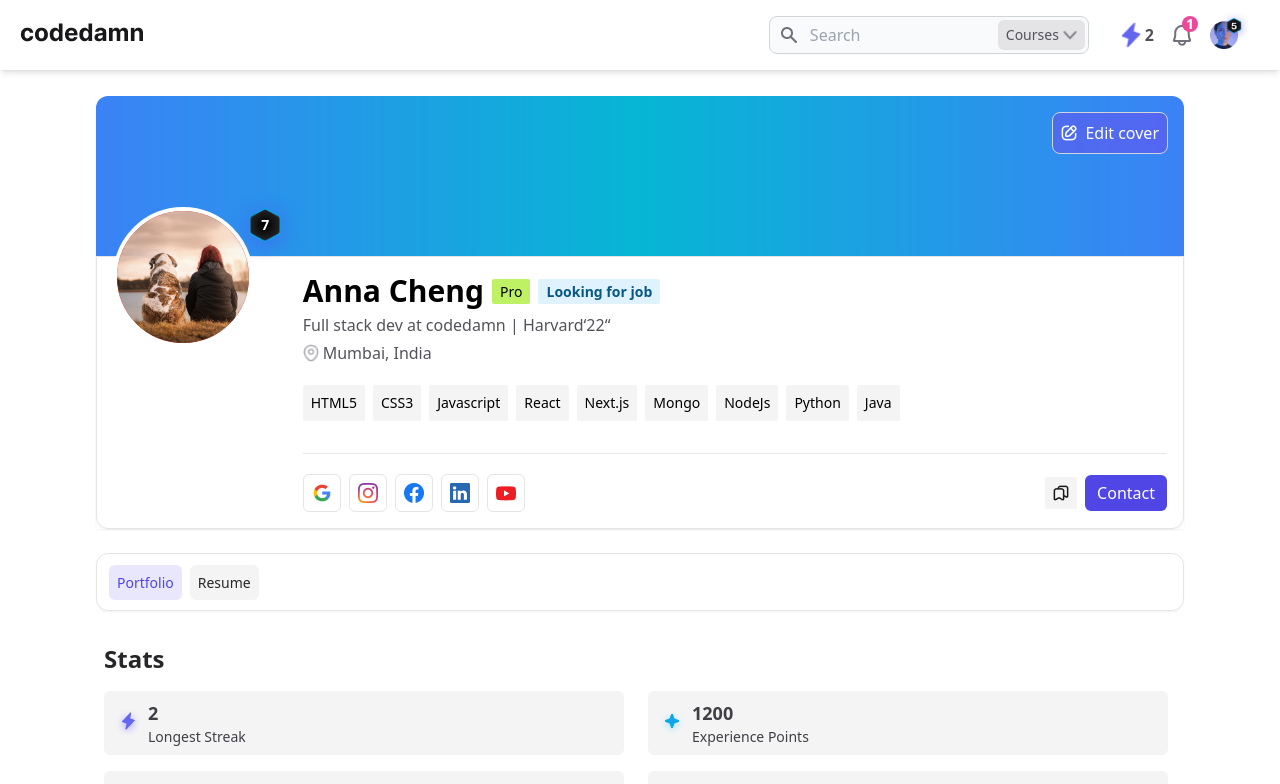
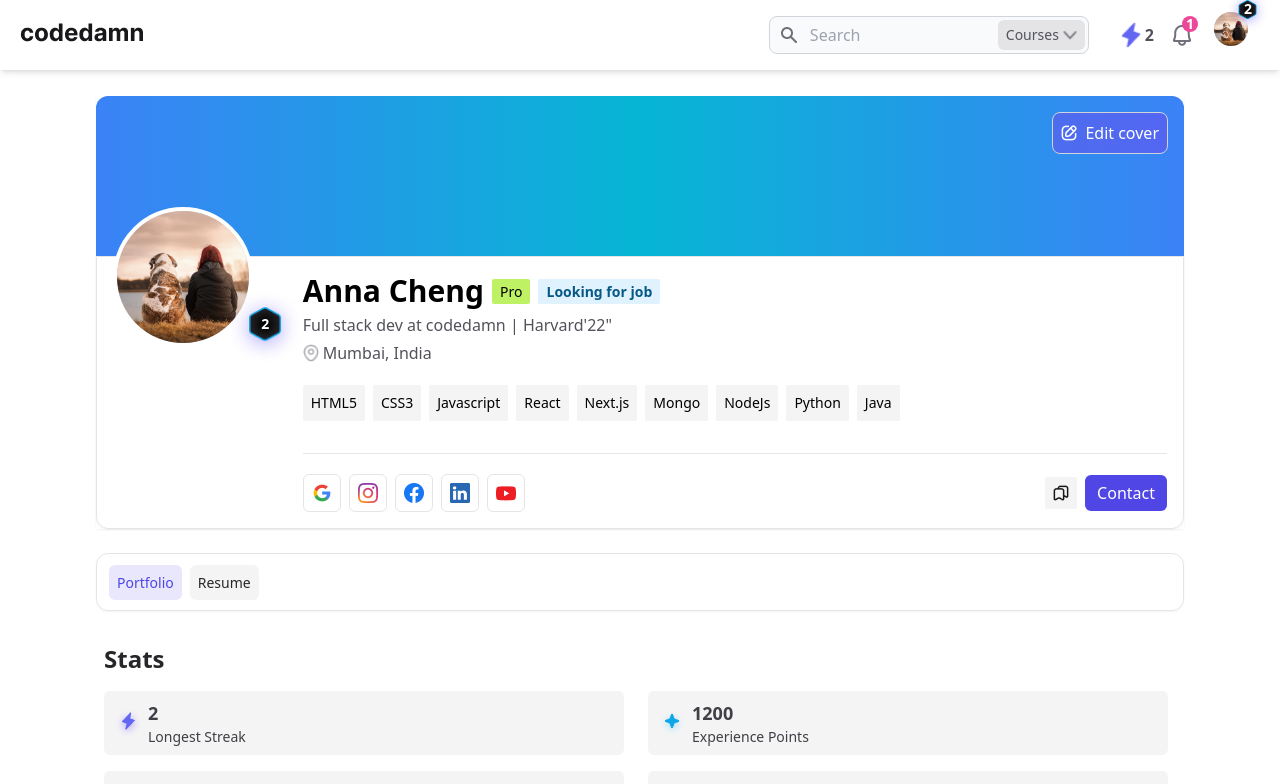
Before and after one commit to ishantchauhan710/codedamn-assignment, a Next.js app: page / in a window 1280 px wide. Shown: the top 784 px of the page. Built offline with nearby package versions, Linux system fonts and the light colour scheme.

Commit message:
Profile badge feature improved

```diff
--- a/models/User.ts
+++ b/models/User.ts
@@ -47,6 +47,7 @@
   education: ResumeEducation[];
   interests: string[];
   languages: string[];
+  isLookingForJob: boolean
 };
 
 export type User = {
@@ -58,6 +59,7 @@
   gender: string;
   profilePic: string;
   coverPic: string;
+  proAccountActivated: boolean,
   skills: string[];
   socials: {
     google: string;
--- a/src/components/common/NavBar.tsx
+++ b/src/components/common/NavBar.tsx
@@ -1,5 +1,8 @@
 import Image from "next/image";
 import React from "react";
+import ProfileImage from "../util/ProfilePicture";
+import { useAppContext } from "context/AppContext";
+import { User } from "models/User";
 
 const Logo = () => {
   return (
@@ -49,7 +52,11 @@
   );
 };
 
-const NavIcons = () => {
+interface NavIconProps {
+  user: User;
+}
+
+const NavIcons = ({ user }: NavIconProps) => {
   return (
     <div
       className="flex items-center justify-between"
@@ -81,12 +88,14 @@
         className="relative mx-2 cursor-pointer transition"
         onClick={() => alert("Profile")}
       >
-        <Image
-          src="/icons/avatars/profile_small.png"
+        <ProfileImage
+          src={user.profilePic}
           width={42}
           height={42}
           alt="profile"
           className="mt-[-12px]"
+          badgePosition="top"
+          badgeValue={user.stats.longestStreak}
         />
       </div>
     </div>
@@ -94,11 +103,12 @@
 };
 
 const NavBar = () => {
+  const { user } = useAppContext();
   return (
     <div className="flex items-center justify-end px-5 py-4 fixed top-0 w-screen z-[20] bg-white shadow-md">
       <Logo />
       <SearchField />
-      <NavIcons />
+      <NavIcons user={user} />
     </div>
   );
 };
--- a/src/components/profile/ProfileSection.tsx
+++ b/src/components/profile/ProfileSection.tsx
@@ -39,25 +39,28 @@
             width={140}
             height={140}
             alt="profile"
-            badgeValue={7}
-            badgePosition="top"
+            badgeValue={user.stats.longestStreak}
             className="absolute mt-[-50px] ml-4 cursor-pointer"
           />
         </div>
         <div className="flex-[0.82] m-4">
           <div className="flex flex-col sm:flex-row sm:items-center">
-            <span className="font-bold text-3xl mr-2">Anna Cheng</span>
+            <span className="font-bold text-3xl mr-2">{user.fullname}</span>
             <div>
+              {user.proAccountActivated && (
                 <span className="bg-lime-300 px-2 py-[3px] text-sm mr-2 rounded-sm">
                   Pro
                 </span>
+              )}
+              {user.resume.isLookingForJob && (
                 <span className="bg- bg-sky-100 text-sky-800 px-2 py-[3px] text-sm rounded-sm font-semibold">
                   Looking for job
                 </span>
+              )}
             </div>
           </div>
           <div className="text-md text-zinc-600 mt-1">
-            Full stack dev at codedamn | Harvard&lsquo;22&ldquo;
+            {user.about}
           </div>
           <div className="text-md text-zinc-600 mt-1 flex items-center font-light">
             <Image
@@ -67,7 +70,7 @@
               alt="location"
               className="mr-1"
             />
-            Mumbai, India
+            {user.location}
           </div>
           <div className="mt-5 flex flex-wrap gap-2">
             {user.skills.map((skill) => (
--- a/src/components/util/ProfilePicture.tsx
+++ b/src/components/util/ProfilePicture.tsx
@@ -26,7 +26,7 @@
     <div className="relative">
       <div
         style={{ width: width, height: height }}
-        className={`relative rounded-full overflow-hidden bg-red-500 border-[4px] border-white ${className}`}
+        className={`relative rounded-full overflow-hidden bg-gray-300 border-[4px] border-white ${className}`}
       >
         <Image
           src={src}
@@ -40,16 +40,24 @@
         <div
           className={`${
             badgePosition === "bottom"
-              ? "bottom-0 right-0 mb-[-20px] mr-[-18px]"
+              ? "bottom-0 right-0"
               : "top-0 right-0 mt-[-20px] mr-[-18px]"
-          } absolute `}
+          } ${
+            width > 60 && badgePosition === "bottom"
+              ? "mb-[-20px] mr-[-18px]"
+              : "mb-[-14px] mr-[-16px]"
+          } ${
+            width > 60 && badgePosition === "top"
+              ? "mt-[-20px] mr-[-18px]"
+              : "mt-[-14px] mr-[-16px]"
+          }  absolute `}
         >
           <div className="relative flex items-center justify-center">
             <Image
               src="/icons/app/profile_badge.png"
               alt="profile badge"
-              width={80}
-              height={80}
+              width={width > 60 ? 80 : 45}
+              height={width > 60 ? 80 : 45}
             />
             <span className="absolute text-white text-sm font-semibold mb-[4.5px] ml-[1px]">
               {badgeValue}
--- a/src/data.ts
+++ b/src/data.ts
@@ -7,6 +7,7 @@
   gender: "Male",
   profilePic: "/images/profilepic1.jpg",
   coverPic: "",
+  proAccountActivated: true,
   skills: [
     "HTML5",
     "CSS3",
@@ -200,5 +201,6 @@
       "Hiking",
     ],
     languages: ["English", "Mandarin", "Cantonese Chinese"],
+    isLookingForJob: true
   },
 };
--- a/src/pages/_app.tsx
+++ b/src/pages/_app.tsx
@@ -1,10 +1,12 @@
 import "@/styles/globals.css";
 import type { AppProps } from "next/app";
 import AppStore from "../../context/AppContext";
+import NavBar from "@/components/common/NavBar";
 
 export default function App({ Component, pageProps }: AppProps) {
   return (
     <AppStore>
+      <NavBar />
       <Component {...pageProps} />
     </AppStore>
   );
--- a/src/pages/_document.tsx
+++ b/src/pages/_document.tsx
@@ -6,7 +6,6 @@
     <Html lang="en">
       <Head />
       <body>
-        <NavBar />
         <Main />
         <NextScript />
       </body>
```
Lines whose indentation alone changed are shown as unchanged.
